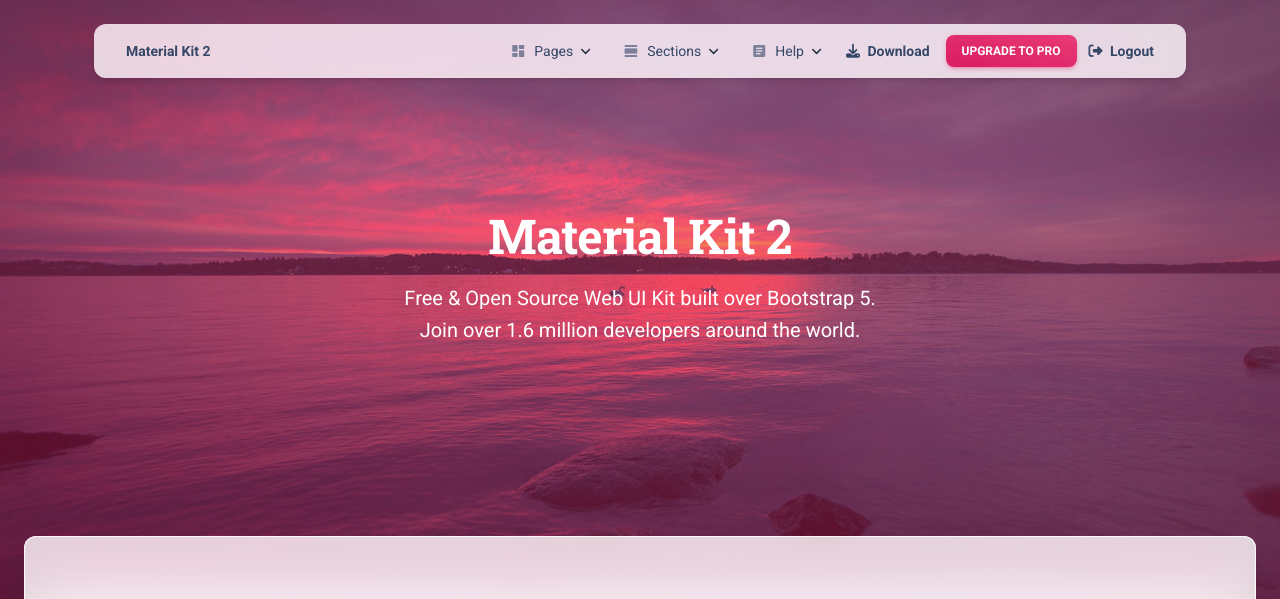
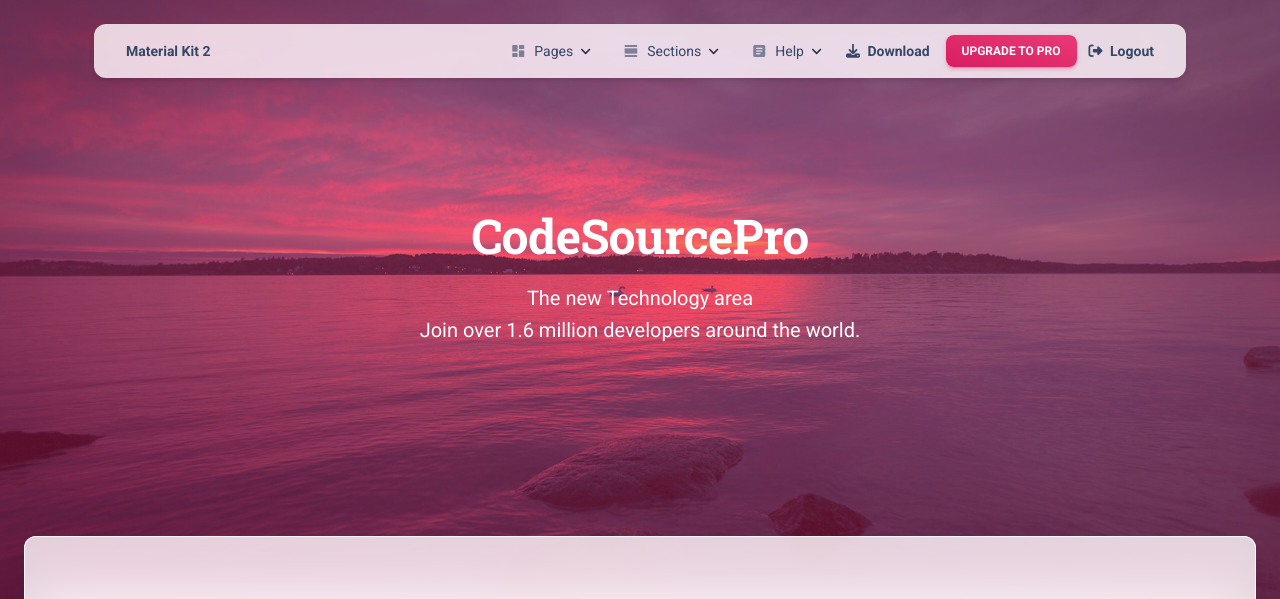
Before and after one commit to MELJOESTEIN/Django-based-project, a Django app: page / in a window 1280 px wide. Shown: the top 599 px of the page. Run offline with Django 3.2, Linux system fonts and the light colour scheme; the visitor is signed in with stand-in values (Sample User, id 1); some libraries are stand-ins or nearby versions.

Commit message:
changes edited index.html form hhome folder

```diff
--- a/apps/templates/home/index.html
+++ b/apps/templates/home/index.html
@@ -20,7 +20,7 @@
   <link rel="icon" type="image/png" href="{{ ASSETS_ROOT }}/img/favicon.png">
 
   <title>
-    Django Material Kit 2 - Presentation | AppSeed
+    CodeSourcePro
   </title>
 
   <!--     Fonts and icons     -->
@@ -46,8 +46,8 @@
       <div class="container">
         <div class="row">
           <div class="col-lg-7 text-center mx-auto">
-            <h1 class="text-white pt-3 mt-n5">Material Kit 2</h1>
-            <p class="lead text-white mt-3">Free & Open Source Web UI Kit built over Bootstrap 5. <br /> Join over 1.6 million developers around the world. </p>
+            <h1 class="text-white pt-3 mt-n5">CodeSourcePro</h1>
+            <p class="lead text-white mt-3">The new Technology area <br /> Join over 1.6 million developers around the world. </p>
           </div>
         </div>
       </div>
@@ -205,7 +205,7 @@
                     <img class="w-100 my-auto opacity-6" src="https://raw.githubusercontent.com/creativetimofficial/public-assets/master/material-design-system/presentation/sections/pricing.jpg" data-bs-toggle="tooltip" data-bs-placement="top" title="Pro Element" alt="pricing">
                   </div>
                   <div class="mt-2 ms-2">
-                    <h6 class="mb-0">Pricing</h6>
+                    <h6 class="mb-0">Our Pricing</h6>
                     <p class="text-secondary text-sm">8 Examples</p>
                   </div>
                 </a>
```
